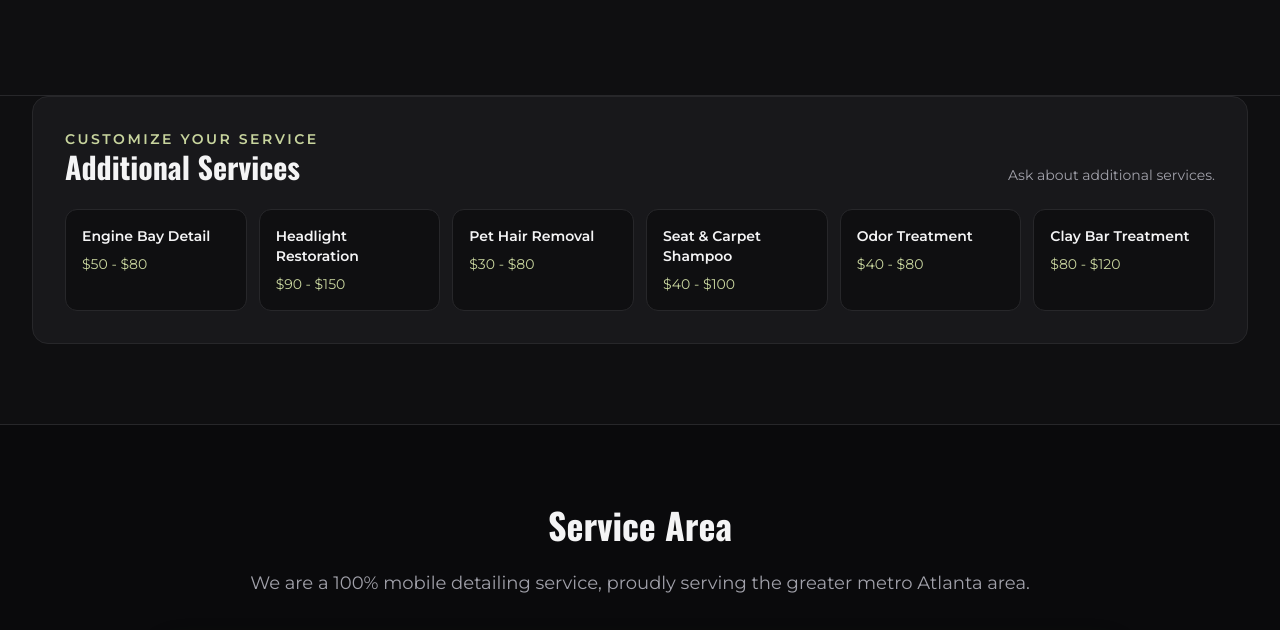
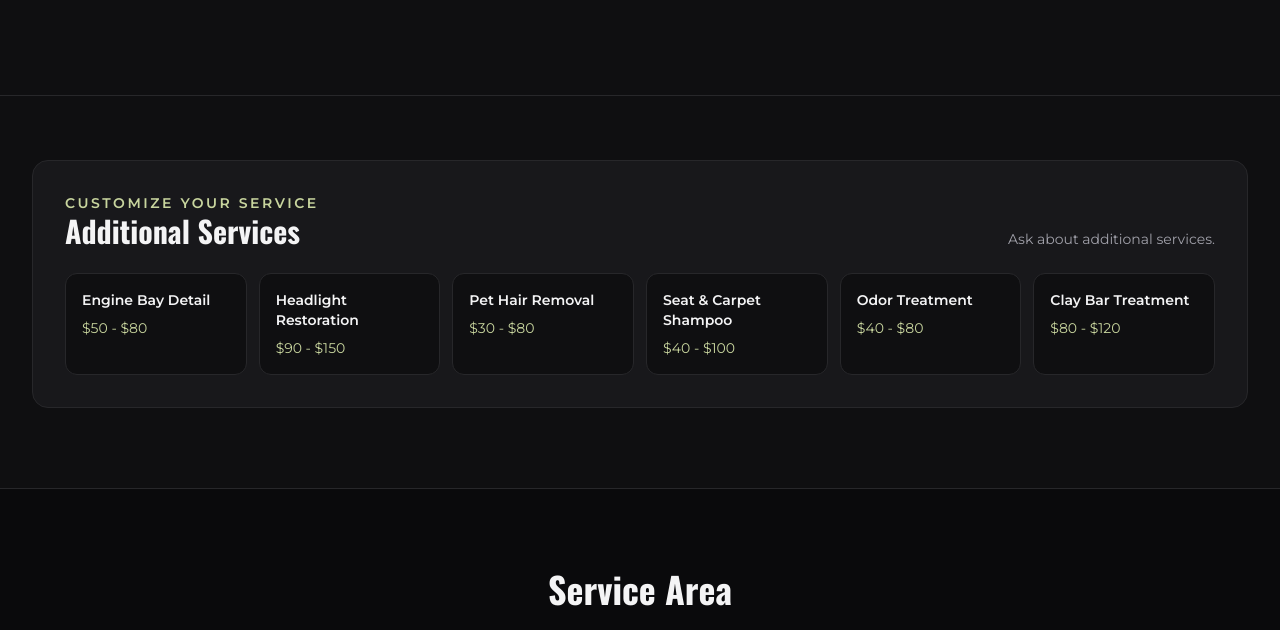
Before and after one commit to print-Brayan/vra-autodetailing, a plain HTML site: page index.html in a window 1280 px wide. Shown: the part 2260-2890 px from the top of the page. Drawn offline with nearby package versions, Linux system fonts and the light colour scheme; no server answers.

Commit message:
Add spacing above add-ons panel

```diff
--- a/index.html
+++ b/index.html
@@ -363,7 +363,7 @@
     <!-- ==========================================
          ADD-ONS SECTION
     =========================================== -->
-    <section id="add-ons" class="pb-20 border-t border-vra-border">
+    <section id="add-ons" class="pt-12 pb-20 md:pt-16 border-t border-vra-border">
         <div class="max-w-7xl mx-auto px-4 sm:px-6 lg:px-8">
             <div class="bg-vra-card border border-vra-border rounded-2xl p-6 md:p-8">
                 <div class="flex flex-col md:flex-row md:items-end md:justify-between gap-3 mb-6">
```
